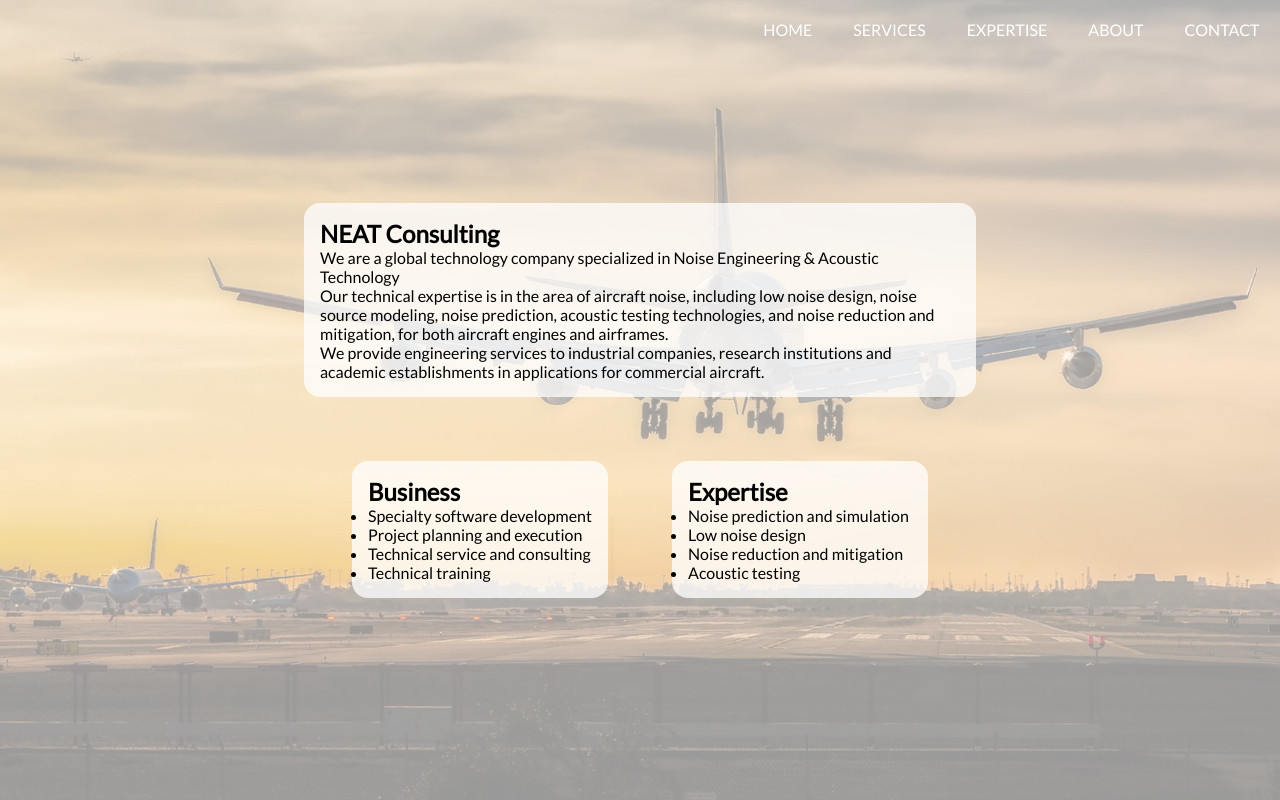
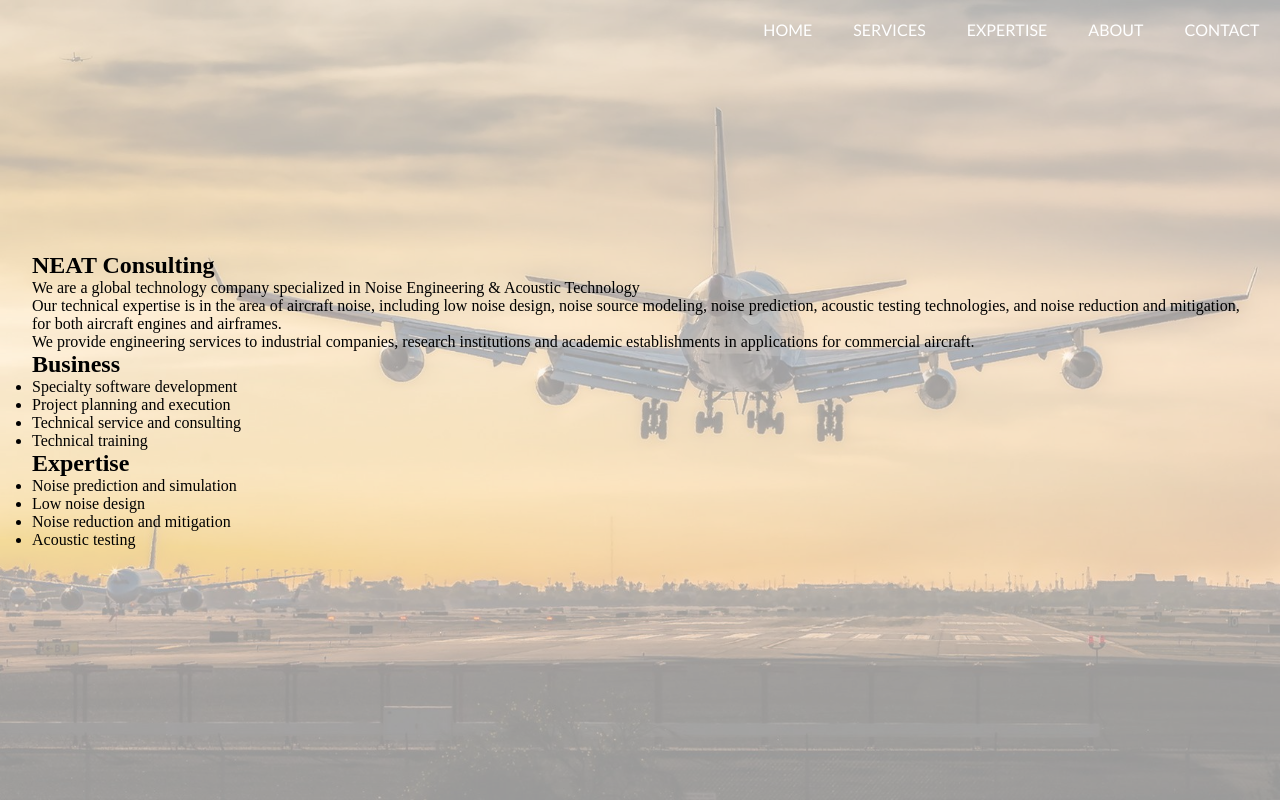
Before and after one commit to neat-consulting/neat-website, a React app: page / in a window 1280 px wide. Built offline with nearby package versions, Linux system fonts and the light colour scheme.

Commit message:
home page

```diff
--- a/src/components/Home/Home.jsx
+++ b/src/components/Home/Home.jsx
@@ -1,19 +1,16 @@
 import React, { Component } from 'react';
 import './_Home.scss';
 
-export default class Home extends Component {
-  render() {
+export default function Home() {
   return (
     <div className="home">
-        <article className="summary">
+      <article>
         <h1>NEAT Consulting</h1>
         <p>We are a global technology company specialized in Noise Engineering & Acoustic Technology</p>
         <p>Our technical expertise is in the area of aircraft noise, including low noise design, noise source modeling, noise prediction, acoustic testing technologies, and noise reduction and mitigation, for both aircraft engines and airframes.</p>
         <p>We provide engineering services to industrial companies, research institutions and academic establishments in applications for commercial aircraft.</p>
       </article>
-
-        <div className="summary-container">
-          <article className="summary">
+      <article>
         <h2>Business</h2>
         <ul>
           <li>Specialty software development</li>
@@ -22,7 +19,7 @@ export default class Home extends Component {
           <li>Technical training</li>
         </ul>
       </article>
-          <article className="summary">
+      <article>
         <h2>Expertise</h2>
         <ul>
           <li>Noise prediction and simulation</li>
@@ -32,7 +29,5 @@ export default class Home extends Component {
         </ul>
       </article>
     </div>
-      </div>
   );
 }
-}
--- a/src/components/Home/_Home.scss
+++ b/src/components/Home/_Home.scss
@@ -1,26 +1,3 @@
 .home {
-  display: flex;
-  flex-direction: column;
-  justify-content: center;
-  align-items: center;
-  width: 50%; height: 100vh;
+  margin: 2em;
 }
-
-.summary-container {
-  display: flex;
-  flex-direction: row;
-  justify-content: space-between;
-  width: 100%;
-}
-
-.summary {
-  z-index: 3;
-  box-shadow: 5px, 5px, 5px, black;
-  margin: 2em;
-  padding: 1em;
-  width: 100%;
-  border-radius: 1em;
-  background: rgba(white, 0.75);
-  color: black;
-  font-family: Lato;
-}
```
Lines whose indentation alone changed are shown as unchanged.
